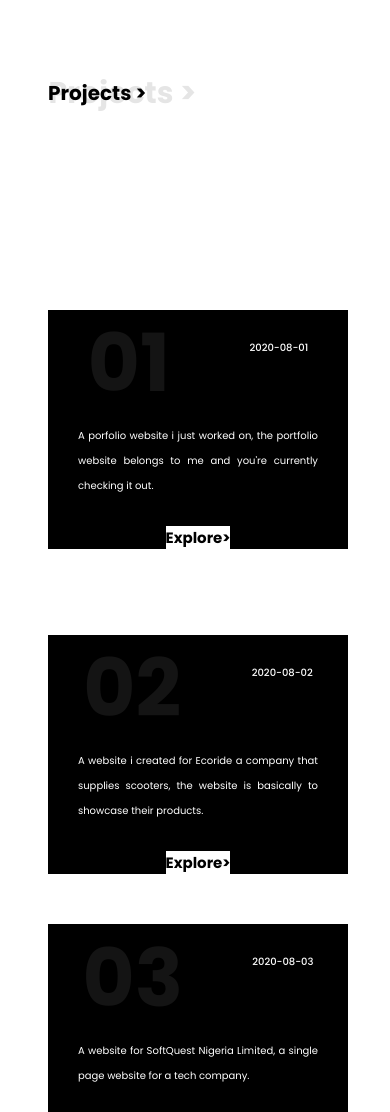
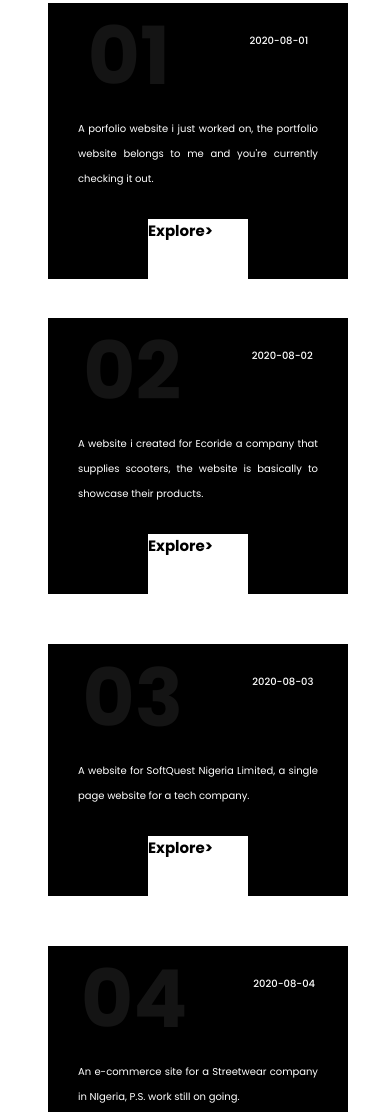
Before and after one commit to ayphilly/portfolio, a Gatsby site: page / in a window 390 px wide. Shown: the part 2351-3463 px from the top of the page. Built offline with nearby package versions, Linux system fonts and the light colour scheme; Gatsby itself is replaced by a stand-in of ours.

Commit message:
added explore

```diff
--- a/src/components/explore.js
+++ b/src/components/explore.js
@@ -13,7 +13,7 @@ const ExploreLink = styled.a`
     font-size: 15px;
     font-weight:bold;
     transition: all 0.5s ease-in;
-    width: 70%
+    width: 100px;
     height:60px;
     font-family:Poppins;
     text-decoration: none;
--- a/src/components/projects.css
+++ b/src/components/projects.css
@@ -60,12 +60,12 @@
     width: fit-content;
     display: grid;
     grid-template-columns: 371.86px 371.86px 371.86px;
-    grid-template-rows: 320px 320px;
+    grid-template-rows: 293.09px 293.09px;
     grid-gap: 50px 40px;
+    height: 150vh;
+    justify-content: center;
+    align-items: flex-start;
 
-    height: 100vh;
-    justify-content: center;
-    align-items:flex-start;
     /* padding:20px;  */
     /* background-color: #f89827;       */
 
@@ -218,10 +218,10 @@ and (max-width: 600px) {
         height:90%;
         display: grid;
         grid-template-columns: 300px;
-        grid-template-rows: 275px;
+        grid-template-rows: 253.09px;
         grid-gap: 50px 50px;
-        align-items:flex-start;
-        /* align-content: center;         */
+        align-items:center;
+        align-content: center;
         justify-content: center;
         margin-left:-10px;
 
```
